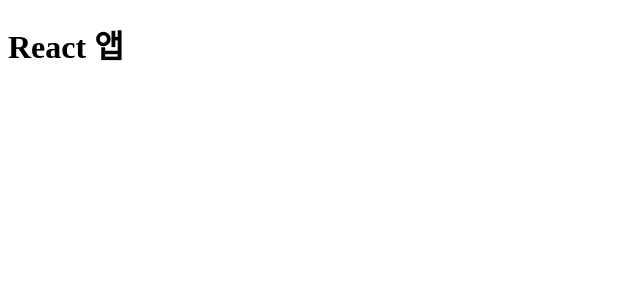
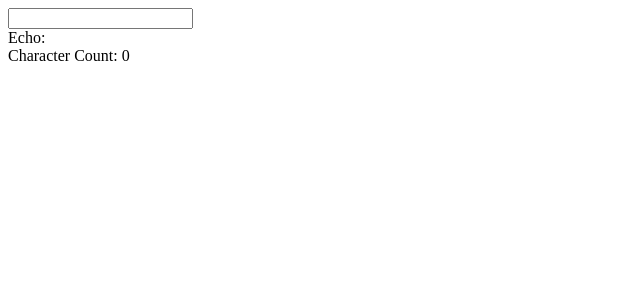
Before and after one commit to PROJECT-LAB18/POTATO-MARKET, a React (Vite) app in the folder potato-market/: page / in a window 1280 px wide. Shown: the top 300 px of the page, without its empty margins (0-640 px from the left). Built offline with nearby package versions, Linux system fonts and the light colour scheme.

Commit message:
[setting] recoil, react-router

```diff
--- a/potato-market/src/App.jsx
+++ b/potato-market/src/App.jsx
@@ -1,12 +1,12 @@
-// import { useState } from 'react'
+// // import { useState } from 'react'
 
 
-function App() {
-  return (
-    <div>
-      <h1>React 앱</h1>
-    </div>
-  );
-}
+// function App() {
+//     return (
+//     <RecoilRoot>
+//       <CharacterCounter />
+//     </RecoilRoot>
+//   );
+// }
 
-export default App;
+// export default App;
--- a/potato-market/src/main.jsx
+++ b/potato-market/src/main.jsx
@@ -1,7 +1,72 @@
 import React from 'react'
 import ReactDOM from 'react-dom/client'
 
-import App from './App'
+import {
+  RecoilRoot,
+  atom,
+  selector,
+  useRecoilState,
+  useRecoilValue,
+} from 'recoil';
+
+const textState = atom({
+  key: 'textState', // unique ID (with respect to other atoms/selectors)
+  default: '', // default value (aka initial value)
+});
+
+const charCountState = selector({
+  key: 'charCountState', // unique ID (with respect to other atoms/selectors)
+  get: ({get}) => {
+    const text = get(textState);
+
+    return text.length;
+  },
+});
+
+function CharacterCount() {
+  const count = useRecoilValue(charCountState);
+
+  return <>Character Count: {count}</>;
+}
+
+function CharacterCounter() {
+  return (
+    <div>
+      <TextInput />
+      <CharacterCount />
+    </div>
+  );
+}
+
+
+function TextInput() {
+  const [text, setText] = useRecoilState(textState);
+
+  const onChange = (event) => {
+    setText(event.target.value);
+  };
+
+  return (
+    <div>
+      <input type="text" value={text} onChange={onChange} />
+      <br />
+      Echo: {text}
+    </div>
+  );
+}
+
+
+
+
+function App() {
+  return (
+    <RecoilRoot>
+      <CharacterCounter />
+    </RecoilRoot>
+  );
+}
+
+
 
 
 ReactDOM.createRoot(document.getElementById('root')).render(
```
Also changed, not shown: potato-market/package.json (+16 -0 lines), potato-market/.eslintrc.cjs, 1 other file (tests, documents, lock files or other folders).
